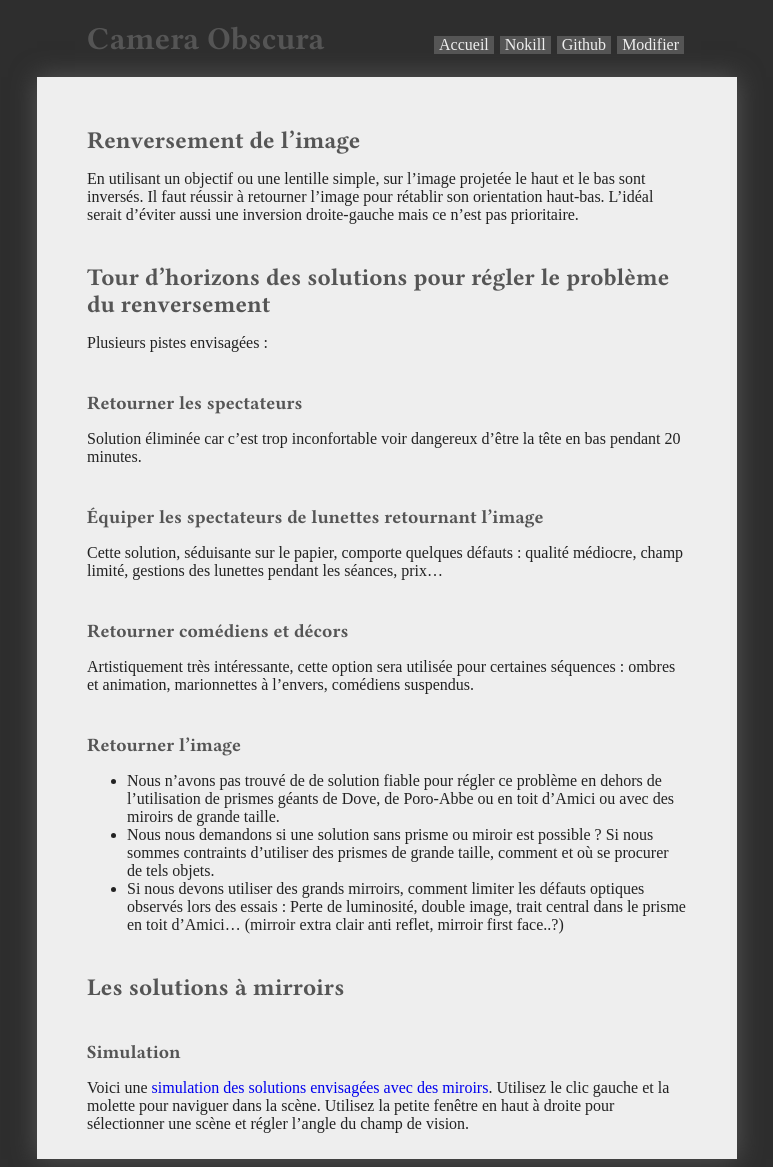
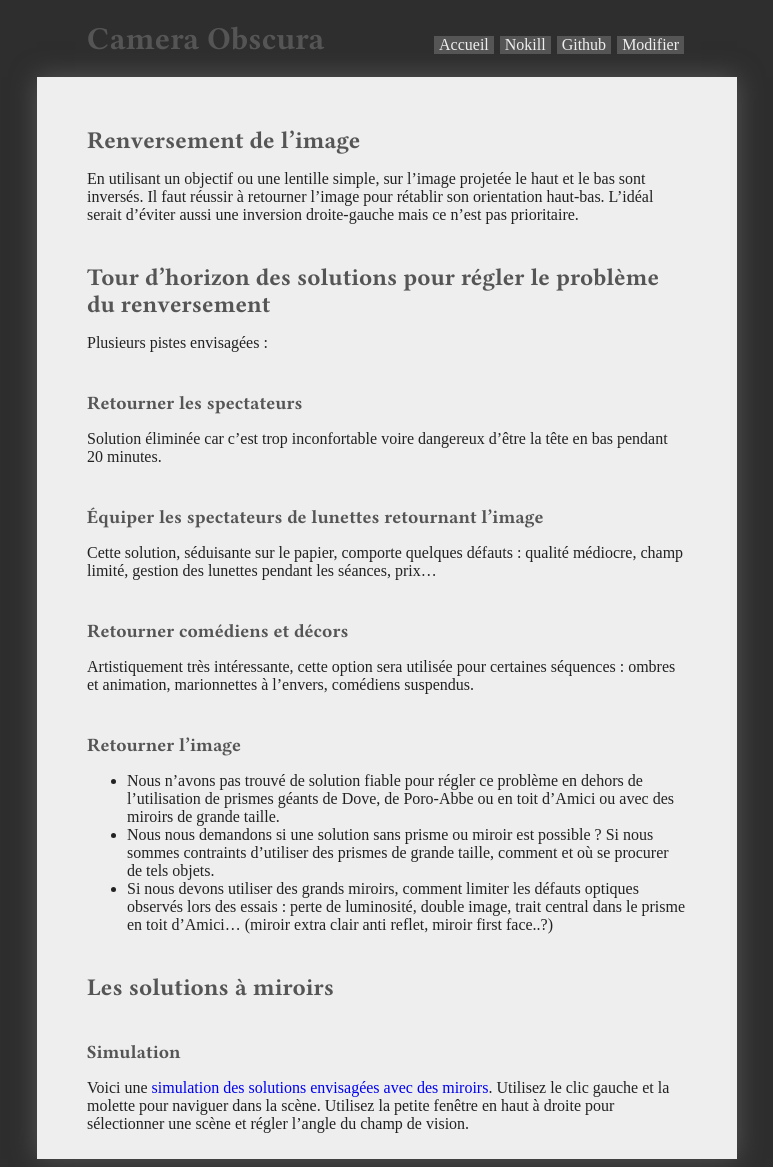
Before and after one commit to virginienokill/camera-obscura, a Jekyll site: the page built from contenu/technique/renversement.md, in a window 1280 px wide. Shown: the whole page, without its empty margins (253-1026 px from the left). Built offline with Jekyll 4.4.1, drawn with Linux system fonts in a browser that asks for light colours; nearby versions of some CDN libraries; some web fonts are replaced; our own code applies the rules of GitHub Pages for plain Markdown files; a script that is not in the unit is left out; the repository's description, which GitHub fills in, is left out.

Commit message:
Update renversement.md

```diff
--- a/contenu/technique/renversement.md
+++ b/contenu/technique/renversement.md
@@ -4,17 +4,17 @@
 En utilisant un objectif ou une lentille simple, sur l’image projetée le haut et le bas sont inversés. Il faut réussir à retourner l’image pour rétablir son orientation haut-bas.
 L’idéal serait d’éviter aussi une inversion droite-gauche mais ce n’est pas prioritaire.
 
-## Tour d'horizons des solutions pour régler le problème du renversement
+## Tour d'horizon des solutions pour régler le problème du renversement
 
 Plusieurs pistes envisagées :
 
 ### Retourner les spectateurs
 
-Solution éliminée car c'est trop inconfortable voir dangereux d'être la tête en bas pendant 20 minutes.
+Solution éliminée car c'est trop inconfortable voire dangereux d'être la tête en bas pendant 20 minutes.
 
 ### Équiper les spectateurs de lunettes retournant l'image
 
-Cette solution, séduisante sur le papier, comporte quelques défauts : qualité médiocre, champ limité, gestions des lunettes pendant les séances, prix...
+Cette solution, séduisante sur le papier, comporte quelques défauts : qualité médiocre, champ limité, gestion des lunettes pendant les séances, prix...
 
 ### Retourner comédiens et décors
 
@@ -22,12 +22,12 @@
 
 ### Retourner l'image
 
-- Nous n’avons pas trouvé de de solution fiable pour régler ce problème en dehors de l’utilisation de prismes géants de Dove, de Poro-Abbe ou en toit d'Amici ou avec des miroirs de grande taille.
+- Nous n’avons pas trouvé de solution fiable pour régler ce problème en dehors de l’utilisation de prismes géants de Dove, de Poro-Abbe ou en toit d'Amici ou avec des miroirs de grande taille.
 - Nous nous demandons si une solution sans prisme ou miroir est possible ? Si nous sommes contraints d’utiliser des prismes de grande taille, comment et où se procurer de tels objets.
-- Si nous devons utiliser des grands mirroirs, comment limiter les défauts optiques observés lors des essais : Perte de luminosité, double image, trait central dans le prisme en toit d'Amici... (mirroir extra clair anti reflet, mirroir first face..?)
+- Si nous devons utiliser des grands miroirs, comment limiter les défauts optiques observés lors des essais : perte de luminosité, double image, trait central dans le prisme en toit d'Amici... (miroir extra clair anti reflet, miroir first face..?)
 
 
-## Les solutions à mirroirs
+## Les solutions à miroirs
 
 ### Simulation
 
```
